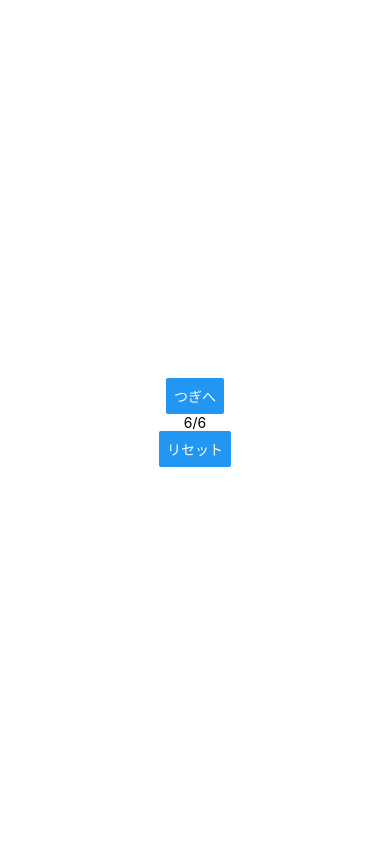
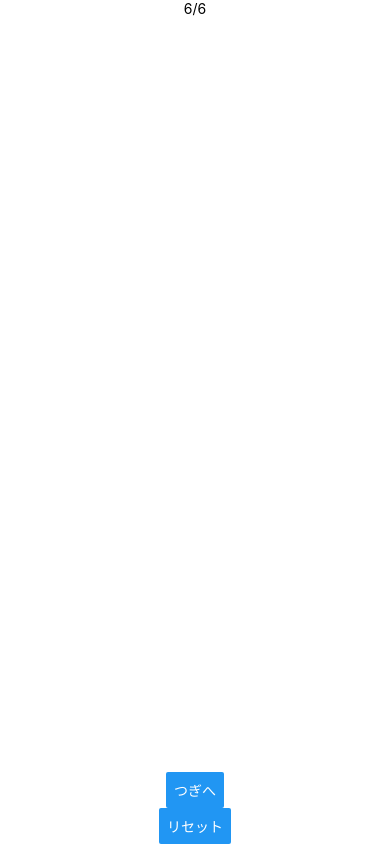
Before and after one commit to takahi5/karuta-reader, a React Native app: screen / in a window 390 px wide. Built offline with nearby package versions, Linux system fonts and the light colour scheme.

Commit message:
Display finished cards

```diff
--- a/App.tsx
+++ b/App.tsx
@@ -1,5 +1,12 @@
 import React, { useState } from "react";
-import { StyleSheet, Text, View, Button } from "react-native";
+import {
+  StyleSheet,
+  Text,
+  View,
+  Button,
+  FlatList,
+  SafeAreaView
+} from "react-native";
 import * as Speech from "expo-speech";
 import cards from "./data/card.json";
 
@@ -19,10 +26,16 @@ const getRandomInt = (max: number): number => {
 const App = () => {
   const [leftCards, setLeftCards] = useState<Array<string>>(cards);
   const [finishedCards, setFinishedCards] = useState<Array<string>>([]);
+  const [currentCard, setCurrentCard] = useState();
 
   const speechCard = () => {
+    if (currentCard) {
+      setFinishedCards([...finishedCards, currentCard]);
+    }
+
     const rand = getRandomInt(leftCards.length);
     const card = leftCards[rand];
+    setCurrentCard(card);
     console.log(rand, card);
     //Speech.speak(card, { language: "JA-jp" });
 
@@ -31,7 +44,6 @@ const App = () => {
         return index !== rand;
       })
     );
-    setFinishedCards([...finishedCards, card]);
   };
 
   const reset = () => {
@@ -39,13 +51,18 @@ const App = () => {
   };
 
   return (
-    <View style={styles.container}>
-      <Button onPress={speechCard} title="つぎへ" />
+    <SafeAreaView style={styles.container}>
       <Text>
         {leftCards.length}/{cards.length}
       </Text>
+      <FlatList
+        data={finishedCards}
+        keyExtractor={(item, index) => index.toString()}
+        renderItem={({ item }) => <Text>{item}</Text>}
+      />
+      <Button onPress={speechCard} title="つぎへ" />
       <Button onPress={reset} title="リセット" />
-    </View>
+    </SafeAreaView>
   );
 };
 
```
